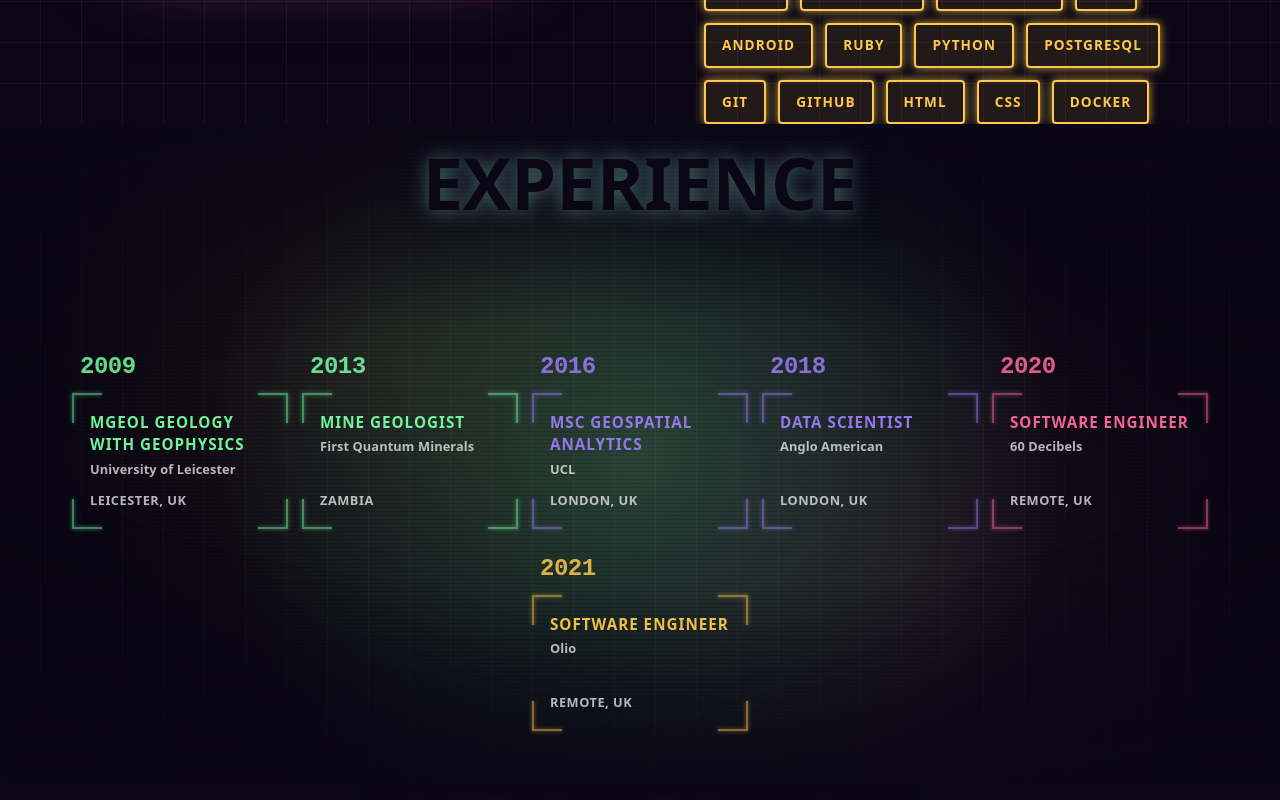
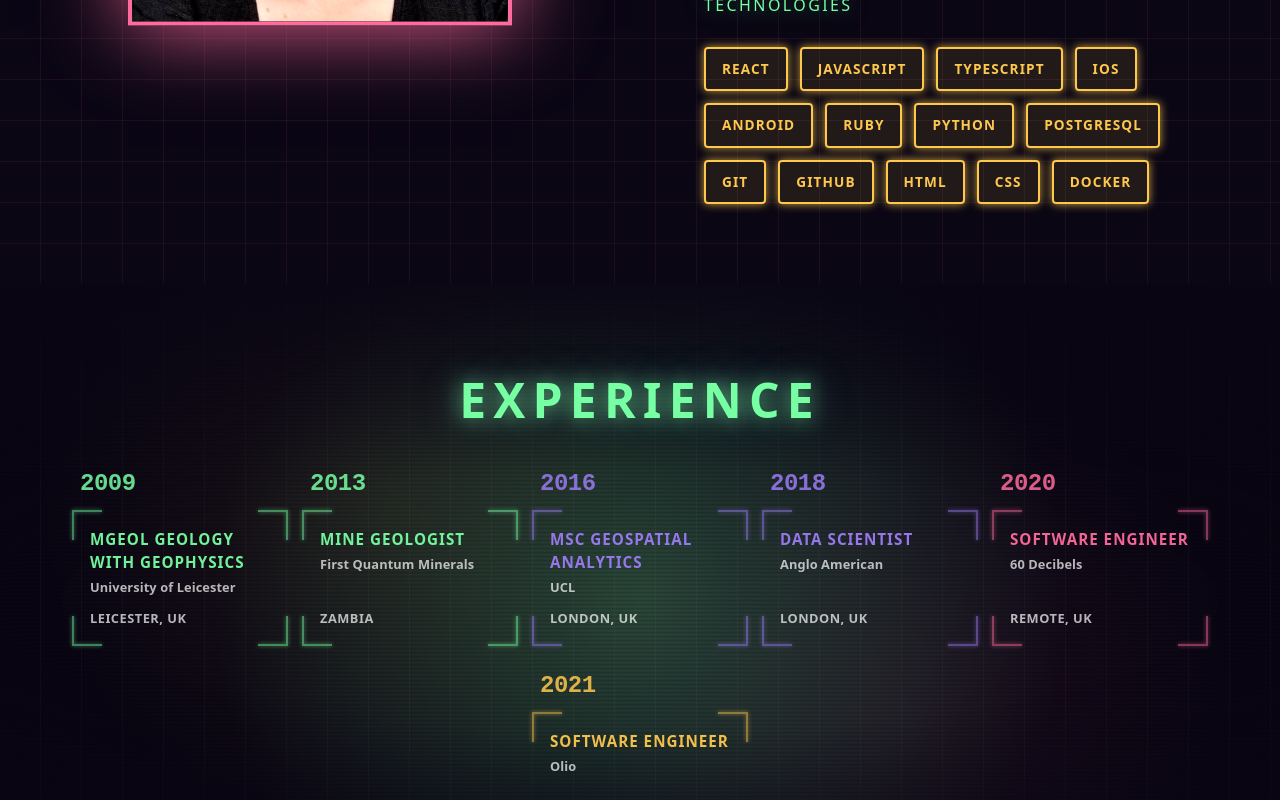
Before and after one commit to lablett/portfolio-2025, a React (Vite) app: page / in a window 1280 px wide. Shown: the part 1540-2340 px from the top of the page. Built offline with nearby package versions, Linux system fonts and the light colour scheme.

Commit message:
Spacing between sections

```diff
--- a/src/App.jsx
+++ b/src/App.jsx
@@ -2,7 +2,7 @@ import './App.css'
 import Hero from '@Section/Hero'
 import About from '@Section/About'
 import Skills from '@Section/Skills'
-import Experience from '@Section/Experience/Experience'
+import Experience from '@/Section/Experience'
 import Projects from '@Section/Projects'
 import Contact from '@Section/Contact/Contact'
 import Footer from '@Components/Footer/Footer'
--- /dev/null
+++ b/src/Components/Container.css
@@ -0,0 +1,4 @@
+.container {
+  padding-top: 5rem;
+  padding-bottom: 5rem;
+}
--- a/src/Components/Container.jsx
+++ b/src/Components/Container.jsx
@@ -1,6 +1,8 @@
+import './Container.css'
+
 export const Container = ({ children }) => {
   return (
-    <div className="flex flex-col w-9/10 items-center mx-auto">
+    <div className="container flex flex-col w-9/10 items-center mx-auto">
       {children}
     </div>
   )
--- a/src/Components/ExperienceTimeline/ExperienceTimeline.css
+++ b/src/Components/ExperienceTimeline/ExperienceTimeline.css
@@ -5,7 +5,7 @@
   position: relative;
   max-width: 1400px;
   margin: 0 auto;
-  padding: 60px 0px;
+  /* padding: 60px 0px; */
   font-family: 'Courier New', monospace;
 }
 
--- a/src/Components/SectionTitle/SectionTitle.css
+++ b/src/Components/SectionTitle/SectionTitle.css
@@ -4,37 +4,11 @@
 }
 
 .section-title {
-  font-size: 4.5rem;
+  font-size: 3rem;
   font-weight: 700;
+  margin-bottom: 3rem;
   text-transform: uppercase;
-  letter-spacing: 0em;
-  margin-bottom: 3rem;
-  background-clip: text;
-  -webkit-background-clip: text;
-  color: #0A0614;
-  padding: calc(0.12em / 2);
-  -webkit-text-stroke-color: transparent;
-  -webkit-text-stroke-width: 0.12em;
+  letter-spacing: 0.05em;
+  display: inline-block;
   position: relative;
-  display: inline-block;
-  filter: drop-shadow(0 0 8px rgba(118, 255, 163, 0.3)) drop-shadow(0 0 12px rgba(157, 124, 245, 0.2));
 }
-
-/* Scanlines overlay - appears in the glow */
-.section-title::after {
-  content: '';
-  position: absolute;
-  top: -20px;
-  left: -20px;
-  right: -20px;
-  bottom: -20px;
-  background: repeating-linear-gradient(
-    0deg,
-    rgba(0, 0, 0, 0.03) 0px,
-    rgba(0, 0, 0, 0.03) 2px,
-    transparent 2px,
-    transparent 4px
-  );
-  pointer-events: none;
-  z-index: -1;
-}
--- a/src/Components/SectionTitle/SectionTitle.jsx
+++ b/src/Components/SectionTitle/SectionTitle.jsx
@@ -1,17 +1,28 @@
-import { gradients } from '@constants/colors'
+import { colors } from '@constants/colors'
 import './SectionTitle.css'
+import Subtitle from '../Subtitle'
 
-export const SectionTitle = ({ children, color = 'pinkYellow' }) => {
+export const SectionTitle = ({ children, color = 'justGreen' }) => {
+  const colorMap = {
+    green: colors.neonGreen,
+    gold: colors.gold,
+    purple: colors.purple,
+    pink: colors.hotPink,
+  }
+
+  const textColor = colorMap[color] || colorMap['green']
+
   return (
     <div className="section-title-wrapper">
-      <h2
-        className={`section-title ${color}`}
+      <Subtitle as='h2'
+        className="section-title"
         style={{
-          backgroundImage: gradients[color],
+          color: textColor,
+          textShadow: `0 0 20px ${textColor}99, 0 0 40px ${textColor}66, 0 0 50px rgba(157, 124, 245, 0.3)`,
         }}
       >
         {children}
-      </h2>
+      </Subtitle>
     </div>
   )
 }
--- a/src/Section/About.jsx
+++ b/src/Section/About.jsx
@@ -5,6 +5,7 @@ import Photo from '@Components/About/Photo'
 import Bio from '@Components/About/Bio'
 import Skills from '@Components/About/Skills'
 import SectionBackground from '@Components/SectionBackground/SectionBackground'
+import Container from '@/Components/Container'
 
 const About = () => {
   const ref = useRef(null)
@@ -14,9 +15,10 @@ const About = () => {
     <section
       id="about"
       ref={ref}
-      className="min-h-[80vh] flex flex-col items-center justify-center relative overflow-hidden"
+      className="flex flex-col items-center justify-center relative overflow-hidden"
     >
       <SectionBackground type="about" />
+      <Container>
         <div className="max-w-6xl w-full px-10 py-32">
           <CenteredContent className="grid md:grid-cols-2 gap-32 items-center relative z-10">
             <Photo isInView={isInView} />
@@ -26,6 +28,7 @@ const About = () => {
             </div>
           </CenteredContent>
         </div>
+      </Container>
     </section>
   )
 }
--- a/src/Section/Contact/Contact.jsx
+++ b/src/Section/Contact/Contact.jsx
@@ -61,7 +61,7 @@ const Contact = () => {
     <section
       id="contact"
       ref={ref}
-      className="min-h-[80vh] flex flex-col items-center align-center py-20 relative overflow-hidden"
+      className="min-h-screen flex flex-col items-center justify-center align-center relative overflow-hidden"
     >
       <SectionBackground type="contact" />
       <Container>
@@ -76,7 +76,6 @@ const Contact = () => {
               Get In Touch
             </SectionTitle>
           </motion.div>
-
           {/* Social links */}
           <motion.div
             variants={containerVariants}
--- a/src/Section/Experience/Experience.jsx
+++ b/src/Section/Experience.jsx
@@ -1,6 +1,5 @@
 import { motion, useInView } from 'framer-motion'
 import { useRef } from 'react'
-import './Experience.css'
 import SectionTitle from '@Components/SectionTitle/SectionTitle'
 import CenteredContent from '@Components/CenteredContent'
 import ExperienceTimeline from '@Components/ExperienceTimeline/ExperienceTimeline'
@@ -15,7 +14,7 @@ const Experience = () => {
       <section
         id="experience"
         ref={ref}
-        className="min-h-[80vh] flex flex-col items-center justify-center py-10 relative overflow-hidden"
+        className="flex flex-col items-center justify-center relative overflow-hidden"
       >
       <SectionBackground type="experience" />
       <Container>
@@ -24,7 +23,7 @@ const Experience = () => {
           animate={isInView ? { opacity: 1, y: 0 } : { opacity: 0, y: 50 }}
           transition={{ duration: 0.6 }}
         >
-        <SectionTitle color='justGreen'>
+        <SectionTitle as='h2' color='justGreen'>
             Experience
           </SectionTitle>
         </motion.div>
--- a/src/Section/Experience/Experience.css
+++ /dev/null
@@ -1,41 +0,0 @@
-:root {
-  --hot-pink: #FF6B9D;
-  --gold: #FEC84D;
-  --neon-green: #76FFA3;
-  --purple: #9D7CF5;
-  --dark-bg: #0A0614;
-}
-
-.experience-section {
-  background-color: var(--dark-bg);
-  color: #FFFFFF;
-  padding: 60px 20px;
-  position: relative;
-}
-
-.section-title {
-  /* text-align: center;
-  /* margin-bottom: 100px; */
-  /* position: relative; */
-  /* z-index: 2; */
-}
-
-.section-title h2 {
-  font-size: 2.5rem;
-  margin-bottom: 10px;
-  background: linear-gradient(135deg, var(--neon-green), var(--hot-pink));
-  -webkit-background-clip: text;
-  -webkit-text-fill-color: transparent;
-  background-clip: text;
-  font-weight: bold;
-  letter-spacing: 3px;
-}
-
-.section-title p {
-  color: var(--neon-green);
-  font-size: 0.9rem;
-  letter-spacing: 2px;
-  text-transform: uppercase;
-}
-
-/* Timeline layout and card styling is handled by ExperienceTimeline and ExperienceCard components */
```
Lines whose indentation alone changed are shown as unchanged.
